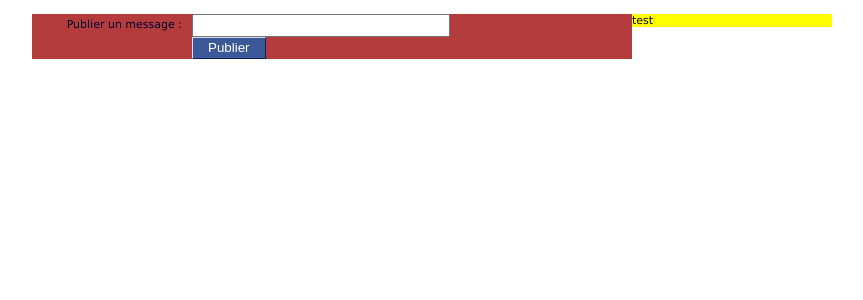
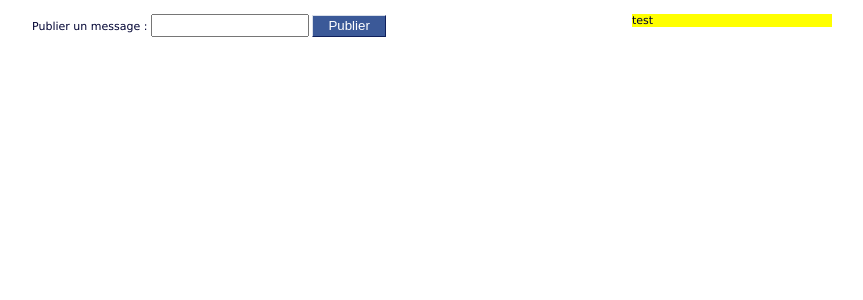
Before and after one commit to Serge-Aboula/TP_DevWeb, a Django app: template Trombinoscoop/templates/welcome.html in a window 1280 px wide. Shown: the part 126-426 px from the top of the page, without its empty margins (208-1071 px from the left). Run offline with Django 4.2, Linux system fonts and the light colour scheme; the template is opened without the code that fills it, so the values that code supplies are empty; some libraries are stand-ins or nearby versions.

Commit message:
Amélioration de l'aspect de présentation de la liste des messages des amis et du formulaire basé cette fois-ci sur un affichage en ligne plutôt qu'en bloc dans style.css

```diff
--- a/Trombinoscoop/static/css/style.css
+++ b/Trombinoscoop/static/css/style.css
@@ -106,7 +106,7 @@ body#welcomePage section#content{
 body#welcomePage section#messageList{
     position: absolute;
     width: 600px;
-    background-color: rgb(180, 60, 60);
+    /* background-color: rgb(180, 60, 60); */
 }
 body#welcomePage section#friendList{
     position: absolute;
@@ -114,3 +114,25 @@ body#welcomePage section#friendList{
     right: 0;
     background-color: yellow;
 }
+form.inlineForm label{
+    display: inline;
+    float: none;
+    padding: 0;
+}
+form.inlineForm input[type="text"]{
+    display: inline-block;
+    width: 150px;
+}
+form.inlineForm input[type="submit"]{
+    margin: 0;
+}
+section#messageList ul{
+    margin: 20px 0 0 0;
+    list-style: none;
+}
+section#messageList ul li{
+    margin-bottom: 10px;
+}
+section#messageList ul li p{
+    margin: 8px 0 0 0;
+}
```
